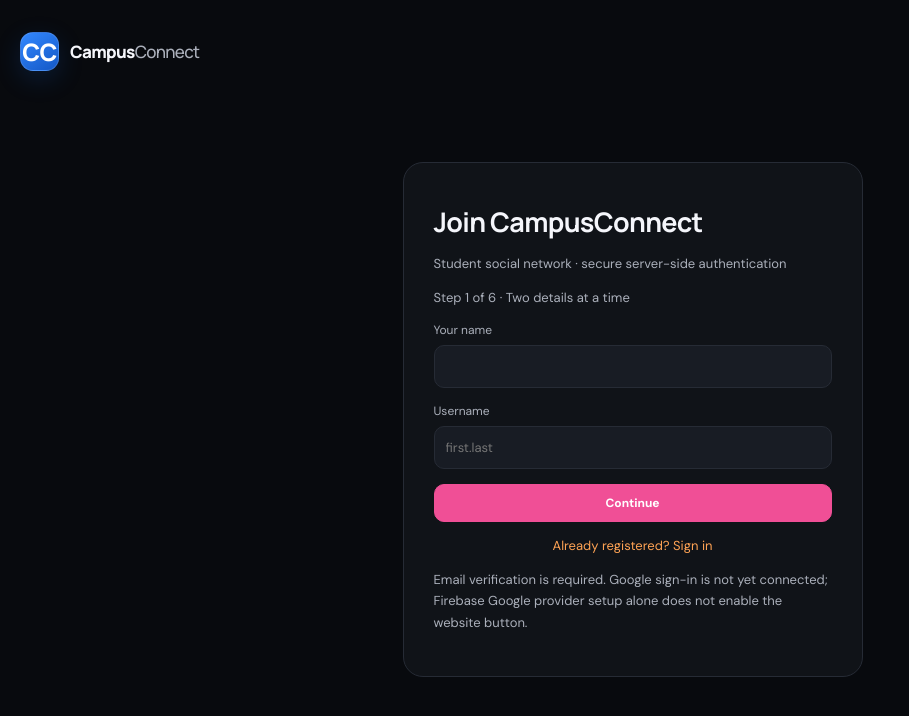
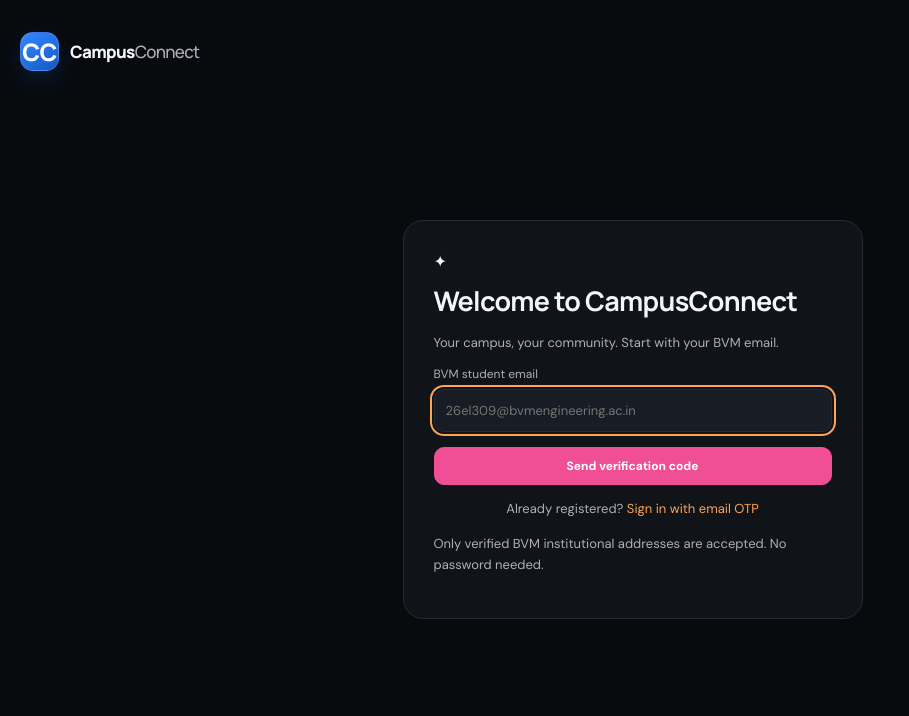
Before and after one commit to miteshpipaliya/CampusConnect, a Next.js app: page /register in a window 1280 px wide. Shown: the top 716 px of the page, without its empty margins (0-909 px from the left). Built offline with nearby package versions, Linux system fonts and the light colour scheme.

Commit message:
Redesign signup and login as email-first Brevo OTP flow with automatic enrollment detection

```diff
--- a/src/components/connected-app.tsx
+++ b/src/components/connected-app.tsx
@@ -2,7 +2,6 @@
 import Link from 'next/link';
 import { useEffect,useState, type FormEvent } from 'react';
 import { Heart,MessageCircle,Camera,LogOut } from 'lucide-react';
-import { degreeCourses } from '@/lib/student-email';
 
 type Post={id:string;caption:string;authorHandle:string;mediaId:string|null;likes:number;liked:boolean;comments:number};
 type Me={uid:string;email:string;profile:{handle:string;name:string;branch:string;division:string}|null};
@@ -14,76 +13,71 @@ async function api<T>(path:string,method='GET',data?:object):Promise<T>{
  if(!r.ok)throw Error(result.error||'Request failed');return result as T;
 }
 export function CampusAuth({mode}:{mode:'login'|'register'}){
- const [fields,setFields]=useState({email:'',password:'',handle:'',name:'',degree:'BTech',enrollmentNumber:'',branch:'',division:'',relationshipStatus:'',relationshipVisibility:'me',acceptTerms:false,acknowledgePrivacy:false});
- const [busy,setBusy]=useState(false),[message,setMessage]=useState('');
- const [awaitingVerification,setAwaitingVerification]=useState(false);
- const [step,setStep]=useState(0);
- const groups=[['name','handle'],['degree','branch'],['enrollmentNumber','email'],['division','relationshipStatus'],['relationshipVisibility','password'],['acceptTerms','acknowledgePrivacy']] as const;
- const advance=()=>{
-  const inputs=Array.from(document.querySelectorAll<HTMLInputElement|HTMLSelectElement>('.auth-form input, .auth-form select'));
-  const invalid=inputs.find(x=>!x.checkValidity());
-  if(invalid){invalid.reportValidity();return;}
-  setStep(x=>Math.min(x+1,groups.length-1));
- };
- const previous=()=>setStep(x=>Math.max(0,x-1));
- useEffect(()=>{
-  if(mode!=='register'||!awaitingVerification)return;
-  let active=true;
-  const check=async()=>{
-   try{
-    await api('/api/auth','POST',{action:'login',email:fields.email,password:fields.password});
-    if(active)window.location.assign('/home');
-   }catch(e){
-    if(active&&e instanceof Error&&e.message!=='Verify your email before signing in'&&e.message!=='Authentication unavailable or credentials invalid')setMessage(e.message);
-   }
-  };
-  const interval=window.setInterval(check,15000);
-  return()=>{active=false;window.clearInterval(interval)};
- },[awaitingVerification,mode,fields.email,fields.password]);
- const edit=(k:keyof typeof fields,v:string|boolean)=>setFields(f=>({...f,[k]:v}));
- async function submit(event:FormEvent<HTMLFormElement>){
-  event.preventDefault();if(mode==='register'&&step<groups.length-1){advance();return;}setBusy(true);setMessage('');
-  try{
-   const result=await api<{message?:string}>('/api/auth','POST',{action:mode==='register'?'register':'login',
-    ...fields,handle:fields.handle.toLowerCase().trim()});
-   if(mode==='login')window.location.assign('/home');
-   else {setAwaitingVerification(true);setMessage('Account created! Open the verification email sent to your BVM address. After verification, this page will sign you in automatically. Keep this tab open.');}
-  }catch(e){setMessage(e instanceof Error?e.message:'Please try again')}finally{setBusy(false)}
+ const [email,setEmail]=useState(''),[code,setCode]=useState(''),[stage,setStage]=useState<'email'|'otp'|'profile'|'privacy'|'done'>('email');
+ const [name,setName]=useState(''),[handle,setHandle]=useState(''),[relationshipStatus,setRelationshipStatus]=useState(''),[relationshipVisibility,setRelationshipVisibility]=useState('me');
+ const [acceptTerms,setAcceptTerms]=useState(false),[acknowledgePrivacy,setAcknowledgePrivacy]=useState(false);
+ const [busy,setBusy]=useState(false),[message,setMessage]=useState(''),[resendAt,setResendAt]=useState(0);
+ const parsed=/^(\\d{2})(cp|el|ec|it|me|cl|ee|pr)(\\d{3,8})@bvmengineering\\.ac\\.in$/i.exec(email.trim());
+ const branchName:Record<string,string>={cp:'Computer Engineering',el:'Electrical Engineering',ec:'Electronics & Communication Engineering',it:'Information Technology',me:'Mechanical Engineering',cl:'Civil Engineering',ee:'Electronics Engineering',pr:'Production Engineering'};
+ const enrollment=parsed?parsed[1]+parsed[2]+parsed[3]:'';
+ const branch=parsed?branchName[parsed[2].toLowerCase()]:'';
+ async function requestCode(){
+  if(!parsed){setMessage('Enter a valid BVM student email, for example 26el309@bvmengineering.ac.in');return}
+  setBusy(true);setMessage('');
+  try{const r=await api<{message:string}>('/api/auth','POST',{action:'requestOtp',email:email.trim().toLowerCase()});setStage('otp');setResendAt(Date.now()+60000);setMessage(r.message)}
+  catch(e){setMessage(e instanceof Error?e.message:'Unable to send code')}finally{setBusy(false)}
+ }
+ async function submit(e:FormEvent<HTMLFormElement>){
+  e.preventDefault();setMessage('');
+  if(stage==='email'){await requestCode();return}
+  if(stage==='profile'){setStage('privacy');return}
+  if(stage==='otp'){
+   setBusy(true);
+   try{const r=await api<{needsProfile:boolean}>('/api/auth','POST',{action:'verifyOtp',email:email.trim().toLowerCase(),code});if(r.needsProfile){setStage('profile');setMessage('Email verified. Complete your campus profile.')}else{await api('/api/auth','POST',{action:'finishOtp',email:email.trim().toLowerCase()});window.location.assign('/home')}}
+   catch(e){setMessage(e instanceof Error?e.message:'Verification failed')}finally{setBusy(false)}
+   return;
+  }
+  if(stage==='privacy'){
+   if(!acceptTerms||!acknowledgePrivacy){setMessage('Accept the terms and acknowledge the privacy policy to continue');return}
+   setBusy(true);
+   try{await api('/api/auth','POST',{action:'finishOtp',email:email.trim().toLowerCase(),profile:{name,handle:handle.toLowerCase().trim(),relationshipStatus,relationshipVisibility,acceptTerms,acknowledgePrivacy}});window.location.assign('/home')}
+   catch(e){setMessage(e instanceof Error?e.message:'Account creation failed')}finally{setBusy(false)}
+  }
  }
  return <main className="auth-page">
   <Link className="brand" href="/"><span className="brand-mark">CC</span><span>Campus<span className="brand-lite">Connect</span></span></Link>
-  <section className="auth-card wide"><h1>{mode==='login'?'Sign in to CampusConnect':'Join CampusConnect'}</h1>
-   <p>Student social network · secure server-side authentication</p>
-   {mode==='register'&&<p className="auth-legal">Step {step+1} of {groups.length} · Two details at a time</p>}
-   {awaitingVerification&&<p role="status">{message} Verification is required before access; this page will sign you in automatically afterward.</p>}
+  <section className="auth-card wide cc-otp-card">
+   <div className="cc-otp-icon" aria-hidden="true">✦</div>
+   <h1>{stage==='email'?'Welcome to CampusConnect':stage==='otp'?'Verify your college email':'Make it yours'}</h1>
+   <p>{stage==='email'?'Your campus, your community. Start with your BVM email.':stage==='otp'?'Enter the six-digit code sent to your institutional inbox.':'A few details to finish your verified campus profile.'}</p>
+   <div className="cc-otp-steps" aria-label="Registration progress"><span className="active"/><span className={stage!=='email'?'active':''}/><span className={stage==='profile'||stage==='privacy'?'active':''}/></div>
    <form className="auth-form" onSubmit={submit}>
-    {mode==='register'&&<>
-     {step===0&&<label>Your name<input required maxLength={70} value={fields.name} onChange={e=>edit('name',e.target.value)}/></label>}
-     {step===0&&<label>Username<input required pattern="[a-z][a-z0-9._]{2,29}" maxLength={30} placeholder="first.last" value={fields.handle} onChange={e=>edit('handle',e.target.value.toLowerCase())}/></label>}
-     {step===1&&<label>Degree<select required value={fields.degree} onChange={e=>{setFields(f=>({...f,degree:e.target.value,branch:''}))}}><option value="BTech">B.Tech</option><option value="MTech">M.Tech</option></select></label>}
-     {step===1&&<label>Branch / Specialization<select required value={fields.branch} onChange={e=>edit('branch',e.target.value)}><option value="">Select your course</option>{degreeCourses[fields.degree as keyof typeof degreeCourses].map(c=><option key={c} value={c}>{c}</option>)}</select></label>}
-     {step===3&&<label>Division<input required maxLength={20} value={fields.division} onChange={e=>edit('division',e.target.value)}/></label>}
-     {step===3&&<label>Relationship status (required)<select required value={fields.relationshipStatus} onChange={e=>edit('relationshipStatus',e.target.value)}>
-      <option value="">Select your status</option>
-      {['Single','In Relationship','Engaged','Married','Situationship'].map(x=><option key={x} value={x}>{x}</option>)}
-     </select></label>}
-     {step===4&&<label>Relationship visibility<select value={fields.relationshipVisibility} onChange={e=>edit('relationshipVisibility',e.target.value)}>
-      <option value="me">Only me</option><option value="followers">Followers</option><option value="campus">Campus members</option>
-     </select></label>}
-     {step===5&&<label><input type="checkbox" required checked={fields.acceptTerms} onChange={e=>edit('acceptTerms',e.target.checked)}/> I accept the Terms of Service</label>}
-     {step===5&&<label><input type="checkbox" required checked={fields.acknowledgePrivacy} onChange={e=>edit('acknowledgePrivacy',e.target.checked)}/> I acknowledge the Privacy Policy</label>}
+    {stage==='email'&&<>
+     <label>BVM student email<input autoFocus required type="email" autoComplete="email" placeholder="26el309@bvmengineering.ac.in" value={email} onChange={e=>setEmail(e.target.value.toLowerCase().trim())}/></label>
+     {parsed&&<div className="cc-email-preview"><strong>Student details detected</strong><span>Enrollment: {enrollment.toLowerCase()}</span><span>Branch: {branch}</span><small>Branch mapping is provisional and must be confirmed by BVM.</small></div>}
     </>}
-    {mode==='login'||step===2?<label>Institutional BVM email<input required type="email" placeholder="26cp309@bvmengineering.ac.in" autoComplete="email" maxLength={254} value={fields.email} onChange={e=>edit('email',e.target.value)}/></label>:null}
-    {mode==='login'||step===4?<label>Password<input required type="password" autoComplete={mode==='login'?'current-password':'new-password'}
-     minLength={mode==='register'?12:1} maxLength={128} value={fields.password} onChange={e=>edit('password',e.target.value)}/></label>:null}
-    {mode==='register'&&step===2&&<label>Enrollment number<input required pattern="[0-9]{2}[a-zA-Z]{2}[0-9]{3,8}" placeholder="26cp309" value={fields.enrollmentNumber} onChange={e=>edit('enrollmentNumber',e.target.value.toLowerCase())}/></label>}
-    {mode==='register'&&step===2&&<p className="auth-legal">Enrollment number must exactly match the part before @ in your institutional email. Branch codes are provisional and require college confirmation.</p>}
-    {message&&!awaitingVerification&&<p role="status" className="form-error">{message}</p>}
-    {mode==='register'&&step>0&&<button type="button" onClick={previous}>Back</button>}
-    <button disabled={busy} type="submit" className="primary-button full">{busy?'Processing...':mode==='login'?'Sign in':step<groups.length-1?'Continue':'Create account'}</button>
+    {stage==='otp'&&<>
+     <div className="cc-email-preview">Code sent to <strong>{email}</strong></div>
+     <label>Verification code<input autoFocus required inputMode="numeric" autoComplete="one-time-code" pattern="[0-9]{6}" maxLength={6} placeholder="000000" value={code} onChange={e=>setCode(e.target.value.replace(/\\D/g,''))}/></label>
+     <button type="button" className="cc-text-action" disabled={busy||Date.now()<resendAt} onClick={requestCode}>Resend verification code (after 60 seconds)</button>
+     <button type="button" className="cc-text-action" onClick={()=>{setStage('email');setCode('');setMessage('')}}>Change email address</button>
+    </>}
+    {stage==='profile'&&<>
+     <label>Full name<input autoFocus required minLength={2} maxLength={70} autoComplete="name" placeholder="Your full name" value={name} onChange={e=>setName(e.target.value)}/></label>
+     <label>Username<input required pattern="[a-z][a-z0-9._]{2,29}" maxLength={30} placeholder="your.username" value={handle} onChange={e=>setHandle(e.target.value.toLowerCase())}/></label>
+    </>}
+    {stage==='privacy'&&<>
+     <label>Relationship status<select required value={relationshipStatus} onChange={e=>setRelationshipStatus(e.target.value)}><option value="">Choose your status</option>{['Single','In Relationship','Engaged','Married','Situationship'].map(x=><option key={x} value={x}>{x}</option>)}</select></label>
+     <label>Who can see your relationship status?<select required value={relationshipVisibility} onChange={e=>setRelationshipVisibility(e.target.value)}><option value="me">Only me (recommended)</option><option value="followers">Followers only</option><option value="campus">Campus members</option></select></label>
+     <label className="cc-check"><input type="checkbox" required checked={acceptTerms} onChange={e=>setAcceptTerms(e.target.checked)}/> I accept the Terms of Service</label>
+     <label className="cc-check"><input type="checkbox" required checked={acknowledgePrivacy} onChange={e=>setAcknowledgePrivacy(e.target.checked)}/> I acknowledge the Privacy Policy</label>
+    </>}
+    {message&&<p role="status" className={message.toLowerCase().includes('failed')||message.toLowerCase().includes('invalid')||message.toLowerCase().includes('unable')?'form-error':'auth-legal'}>{message}</p>}
+    {stage==='privacy'&&<button type="button" className="cc-text-action" onClick={()=>setStage('profile')}>Back</button>}
+    <button disabled={busy} type="submit" className="primary-button full">{busy?'Please wait…':stage==='email'?'Send verification code':stage==='otp'?'Verify code':stage==='profile'?'Continue':'Create account & enter CampusConnect'}</button>
    </form>
-   <p className="auth-foot">{mode==='login'?<Link href="/register">Create an account</Link>:<Link href="/login">Already registered? Sign in</Link>}</p>
-   <p className="auth-legal">Email verification is required. Google sign-in is not yet connected; Firebase Google provider setup alone does not enable the website button.</p>
+   <p className="auth-foot">Already registered? <Link href="/login">Sign in with email OTP</Link></p>
+   <p className="auth-legal">Only verified BVM institutional addresses are accepted. No password needed.</p>
   </section>
  </main>;
 }
```
